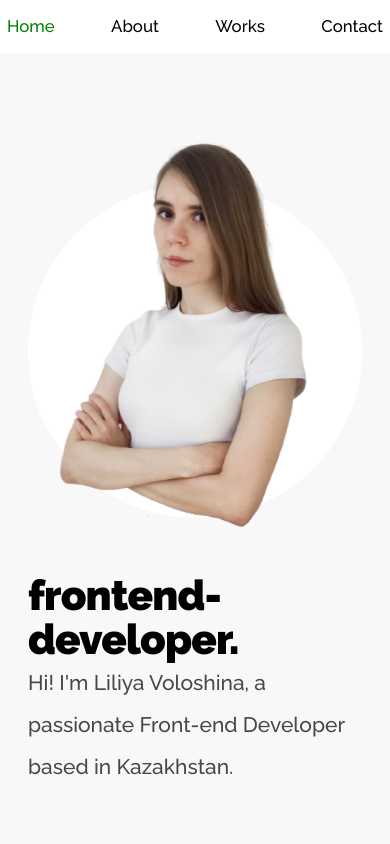
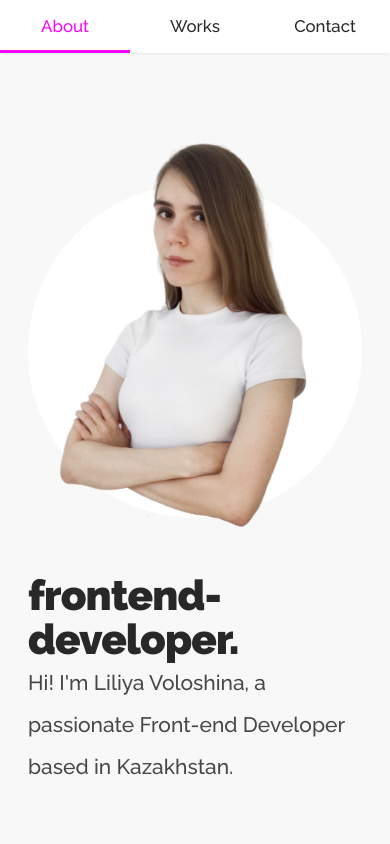
Before and after one commit to liliyavoloshina/portfolio, a Vue app: page / in a window 390 px wide. Shown: the top 844 px of the page. Built offline with nearby package versions, Linux system fonts and the light colour scheme.

Commit message:
feat: over

```diff
--- a/src/App.vue
+++ b/src/App.vue
@@ -1,27 +1,29 @@
 <template>
   <Header />
-  <Home />
+  <About />
   <Works />
   <Footer />
 </template>
 
 <script>
 import Header from './layout/Header.vue'
-import Home from './layout/Home.vue'
+import About from './layout/About.vue'
 import Works from './layout/Works.vue'
 import Footer from './layout/Footer.vue'
 export default {
   name: 'App',
-  components: { Header, Home, Works, Footer }
+  components: { Header, About, Works, Footer }
 }
 </script>
 
 <style lang="scss">
 :root {
-  --black: #000;
+  --black: #282828;
   --bg-dark: #f8f8f8;
   --bg-light: #fff;
   --grey: #474747;
+  --grey-lighten: #e8e8e8;
+  --accent: #ff00ff;
   --font-base: 'Cabin', sans-serif;
   --font-base: 'Raleway', sans-serif;
   --font-heading: 'Raleway', sans-serif;
@@ -36,6 +38,7 @@ export default {
 
 html {
   font-size: 16px;
+  scroll-behavior: smooth;
 
   @media (max-width: 768px) {
     font-size: 14px;
@@ -47,6 +50,19 @@ body {
   line-height: 1.5;
   font-weight: 400;
   background: var(--bg-dark);
+
+  &::-webkit-scrollbar {
+    width: 10px;
+  }
+
+  &::-webkit-scrollbar-track {
+    box-shadow: inset 0 0 3px rgba(0, 0, 0, 0.2);
+  }
+
+  &::-webkit-scrollbar-thumb {
+    border-radius: 4px;
+    background-color: var(--black);
+  }
 }
 
 h1,
@@ -73,10 +89,36 @@ ul {
   list-style-type: none;
 }
 
+::selection {
+  background-color: var(--accent);
+}
+
 .container {
   max-width: 1440px;
   margin-left: auto;
   margin-right: auto;
   padding: 0 2rem;
 }
+
+.underline-effect {
+  &:after {
+    content: '';
+    position: absolute;
+    width: 100%;
+    height: 3px;
+    bottom: 0;
+    left: 0;
+    background-color: var(--accent);
+    transform: scaleX(0);
+    transform-origin: bottom right;
+    transition: transform 0.3s;
+  }
+
+  &:hover {
+    &:after {
+      transform-origin: bottom left;
+      transform: scaleX(1);
+    }
+  }
+}
 </style>
--- a/src/components/Work.vue
+++ b/src/components/Work.vue
@@ -8,8 +8,8 @@
           <li v-for="stack in work.stack" :key="stack" class="stack__item">{{stack}}</li>
         </ul>
         <div class="work__links">
-          <a v-if="work.codeUrl" :href="work.codeUrl" class="work__link">Code</a>
-          <a :href="work.liveUrl" class="work__link">Live</a>
+          <a v-if="work.codeUrl" :href="work.codeUrl" class="work__link" target="__blank">Code</a>
+          <a :href="work.liveUrl" class="work__link" target="__blank">Live</a>
         </div>
       </div>
       <div class="work__img">
@@ -56,7 +56,13 @@ export default {
   }
 
   &__link {
+    padding: 1rem 1rem 1rem 0;
     font-weight: 700;
+    transition: 0.3s;
+
+    &:hover {
+      color: var(--accent);
+    }
   }
 
   &__img {
@@ -90,6 +96,9 @@ export default {
   gap: 1rem;
 
   &__item {
+    padding: 0rem 0.5rem;
+    background-color: var(--grey-lighten);
+    border-radius: 4px;
   }
 }
 </style>
--- a/src/layout/Home.vue
+++ b/src/layout/About.vue
@@ -1,7 +1,7 @@
 <template>
-  <section id="home" class="section section-home">
+  <section id="about" class="section section-about">
     <div class="container">
-      <div class="home">
+      <div class="about">
         <div class="info">
           <h2 class="info__heading">frontend-developer.</h2>
           <p class="info__desc">Hi! I'm Liliya Voloshina, a passionate Front-end Developer based in Kazakhstan.</p>
@@ -16,7 +16,7 @@
 
 <script>
 export default {
-  name: 'Home',
+  name: 'About',
   data() {
     return {}
   },
@@ -26,11 +26,11 @@ export default {
 </script>
 
 <style lang="scss">
-.section-home {
+.section-about {
   background: var(--bg-dark);
 }
 
-.home {
+.about {
   display: flex;
   justify-content: space-between;
   align-items: center;
--- a/src/layout/Footer.vue
+++ b/src/layout/Footer.vue
@@ -1,5 +1,5 @@
 <template>
-  <footer class="footer-wrapper">
+  <footer id="contact" class="footer-wrapper">
     <div class="container footer">
       <h2 class="footer__title">
         Get In Touch
@@ -48,11 +48,17 @@ export default {
   &__title {
     font-size: 6.5rem;
     color: var(--bg-light);
+
+    @media (max-width: 768px) {
+      font-size: 4rem;
+    }
   }
 
   &__desc {
     font-size: 1.4rem;
     color: var(--grey);
+    padding: 0 1rem;
+    text-align: center;
   }
 }
 
@@ -61,11 +67,19 @@ export default {
 
   &__list {
     display: flex;
+    gap: 1rem;
     color: var(--bg-light);
   }
 
   &__link {
-    padding: 1rem;
+    display: flex;
+    align-items: center;
+    justify-content: center;
+    width: 30px;
+    height: 30px;
+    padding: 2rem;
+    border-radius: 100%;
+    transition: 0.3s;
 
     i {
       font-size: 1.5rem;
@@ -74,8 +88,9 @@ export default {
     }
 
     &:hover {
+      background-color: var(--accent);
       i {
-        color: green;
+        color: var(--black);
       }
     }
   }
--- a/src/layout/Header.vue
+++ b/src/layout/Header.vue
@@ -4,16 +4,13 @@
       <nav class="nav">
         <ul class="nav__list">
           <li class="nav__item">
-            <a href="#home" class="nav__link">Home</a>
+            <a href="#about" class="nav__link underline-effect">About</a>
           </li>
           <li class="nav__item">
-            <a href="#about" class="nav__link">About</a>
+            <a href="#works" class="nav__link underline-effect">Works</a>
           </li>
           <li class="nav__item">
-            <a href="#works" class="nav__link">Works</a>
-          </li>
-          <li class="nav__item">
-            <a href="#contact" class="nav__link">Contact</a>
+            <a href="#contact" class="nav__link underline-effect">Contact</a>
           </li>
         </ul>
       </nav>
@@ -23,12 +20,7 @@
 
 <script>
 export default {
-  name: 'Header',
-  data() {
-    return {}
-  },
-  mounted() {},
-  methods: {}
+  name: 'Header'
 }
 </script>
 
@@ -40,6 +32,7 @@ export default {
   right: 0;
   z-index: 10;
   background: var(--bg-light);
+  box-shadow: 0 1px 4px -2px rgba(0, 0, 0, 0.2);
 }
 
 .header {
@@ -60,6 +53,9 @@ export default {
   }
 
   &__item {
+    position: relative;
+    flex: 1 1;
+    text-align: center;
     font-size: 1.2rem;
     font-weight: 400;
   }
@@ -69,12 +65,12 @@ export default {
     padding: 1rem 0.5rem;
 
     &:hover {
-      color: green;
+      color: var(--accent);
     }
   }
 
   @media (min-width: 768px) {
-    flex: 0 1 40%;
+    flex: 0 1 25%;
 
     &__item {
       font-size: 1.4rem;
--- a/src/layout/Works.vue
+++ b/src/layout/Works.vue
@@ -13,8 +13,11 @@
     </div>
     <div class="note-section">
       <div class="container">
-        <h2 class="note-section__title">You can find more in my github repo</h2>
-        <p class="note-section__desc"><a href="https://github.com/liliyavoloshina">view all projects</a></p>
+        <h2 class="note-section__title">You can find more in my github</h2>
+        <p class="note-section__desc"><a href="https://github.com/liliyavoloshina" class="arrow-link"
+            target="__blank">view all
+            projects
+          </a></p>
       </div>
     </div>
   </section>
@@ -58,4 +61,38 @@ export default {
     color: var(--grey);
   }
 }
+
+.arrow-link {
+  padding: 2rem 0;
+  color: inherit;
+  transition: 0.3s;
+
+  &:hover {
+    color: var(--accent);
+  }
+}
+
+.arrow-link:after {
+  font-size: 2.5rem;
+  position: relative;
+  content: '\2192';
+  color: var(--accent);
+  bottom: -3px;
+  display: inline-block;
+  animation: 2s ease-in-out infinite arrow;
+}
+
+@keyframes arrow {
+  0% {
+    transform: translateX(0px);
+  }
+
+  50% {
+    transform: translateX(10px);
+  }
+
+  100% {
+    transform: translateX(0px);
+  }
+}
 </style>
```
